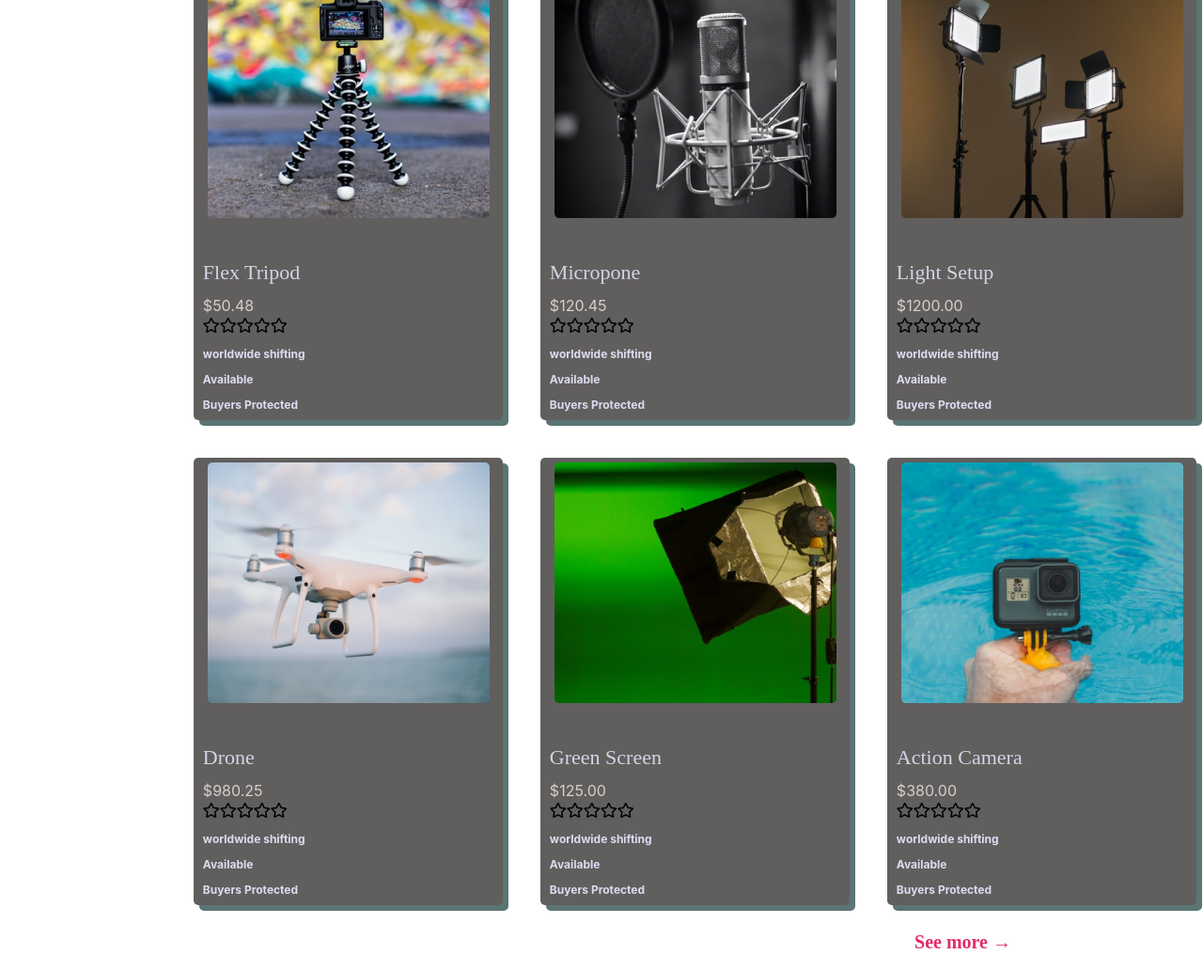
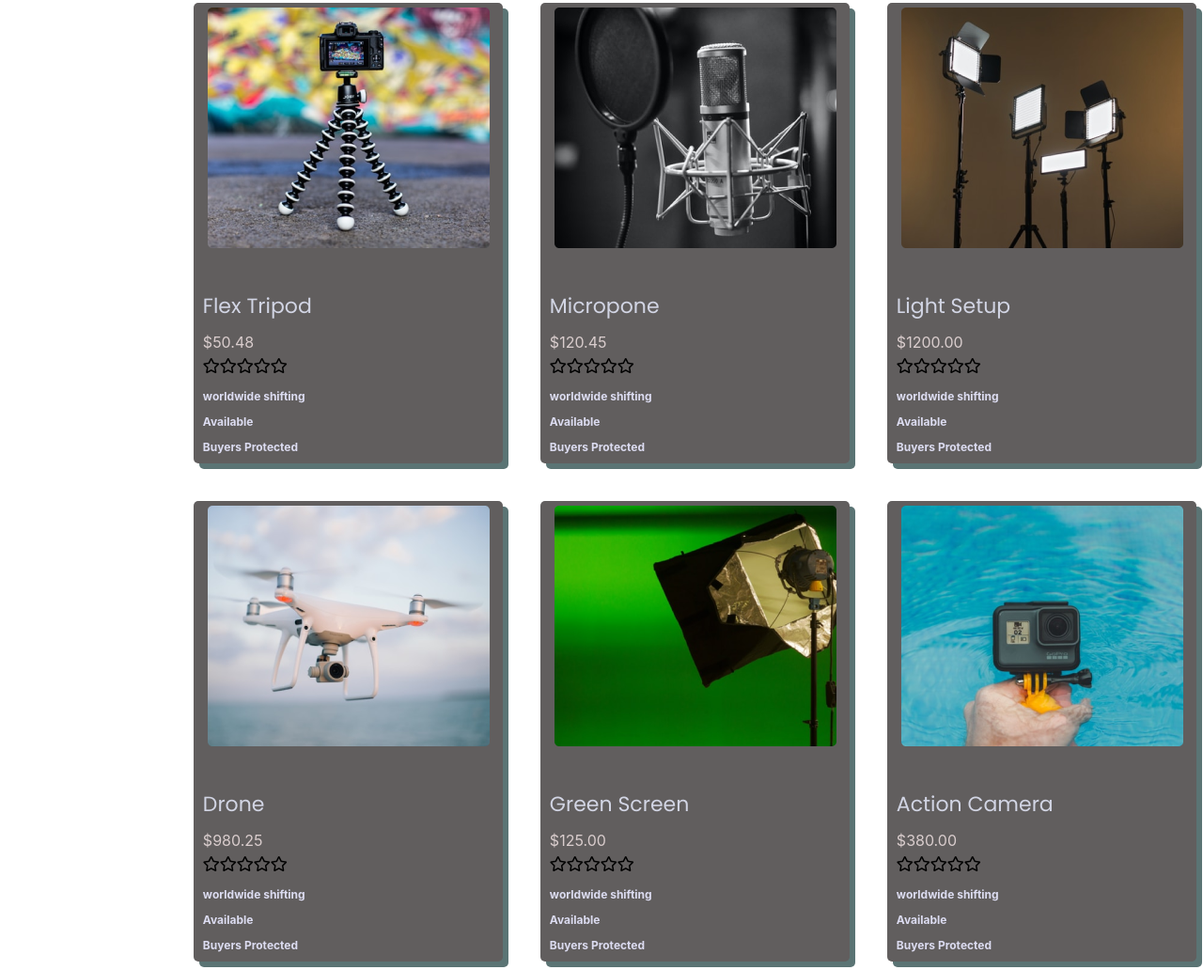
Before and after one commit to almusfuad/influencer-gear, a plain HTML site: page index.html in a window 1280 px wide. Shown: the part 1093-2125 px from the top of the page at 94% size. Drawn offline with Linux system fonts and the light colour scheme.

Commit message:
adding fonts

```diff
--- a/index.html
+++ b/index.html
@@ -6,6 +6,9 @@
     <meta http-equiv="X-UA-Compatible" content="IE=edge">
     <meta name="viewport" content="width=device-width, initial-scale=1.0">
     <link rel="stylesheet" href="https://pro.fontawesome.com/releases/v5.10.0/css/all.css" integrity="sha384-AYmEC3Yw5cVb3ZcuHtOA93w35dYTsvhLPVnYs9eStHfGJvOvKxVfELGroGkvsg+p" crossorigin="anonymous" />
+    <link rel="preconnect" href="https://fonts.googleapis.com">
+    <link rel="preconnect" href="https://fonts.gstatic.com" crossorigin>
+    <link href="https://fonts.googleapis.com/css2?family=Bebas+Neue&family=Dancing+Script:wght@700&family=Open+Sans:wght@700&family=Poppins&display=swap" rel="stylesheet">
     <link rel="stylesheet" href="style.css">
 
     <title>Influencer-palace</title>
--- a/style.css
+++ b/style.css
@@ -2,6 +2,10 @@ body {
     margin: 0;
     position: relative;
     background-color: #FFFFFF;
+    font-family: 'Bebas Neue', cursive;
+    font-family: 'Dancing Script', cursive;
+    font-family: 'Open Sans', sans-serif;
+    font-family: 'Poppins', sans-serif;
 }
 
 
@@ -182,7 +186,7 @@ hr .solid {
 .product-overview {
     margin: 10px 10px;
     width: 329px;
-    height: 476px;
+    height: 490px;
     background-color: #615e5e;
     border-radius: 5px;
     box-shadow: 6px 6px rgba(47, 79, 79, 0.788);
@@ -237,7 +241,7 @@ hr .solid {
 }
 
 .pro-details {
-    margin-top: 1px;
+    margin-top: .5px;
     padding: 0;
     font-family: Inter;
     font-style: normal;
```
